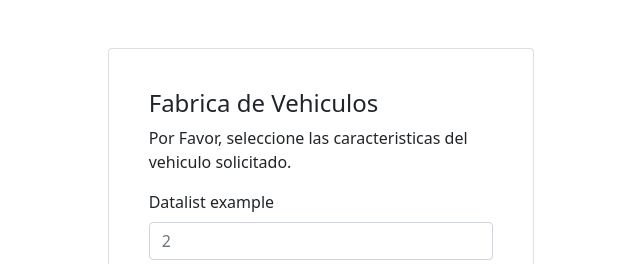
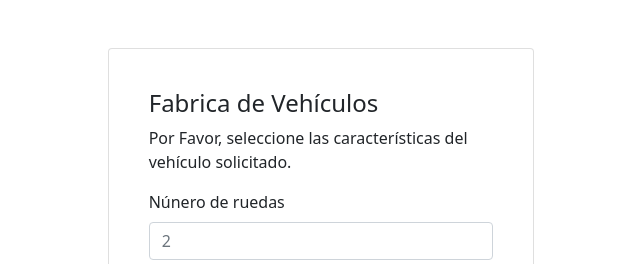
Before and after one commit to jCoceres/Desafio-4-Vehiculos, a plain HTML site: page desafio4/index.html in a window 1280 px wide. Shown: the top 264 px of the page, 319-959 px from the left. Drawn offline with nearby package versions, Linux system fonts and the light colour scheme.

Commit message:
se corrigieron las palabras

```diff
--- a/desafio4/index.html
+++ b/desafio4/index.html
@@ -11,12 +11,12 @@
     <div class="mx-auto col-md-4">
         <div class="card p-4 mt-5">
             <div class="card-body">
-                <h5 class="card-title h4">Fabrica de Vehiculos</h5>
-                <p class="card-text">Por Favor, seleccione las caracteristicas del vehiculo solicitado.</p>
+                <h5 class="card-title h4">Fabrica de Vehículos</h5>
+                <p class="card-text">Por Favor, seleccione las características del vehículo solicitado.</p>
                 <form class="row g-3 needs-validation" novalidate>
 
                     <div class="mb-3">
-                        <label for="exampleDataList" class="form-label">Datalist example</label>
+                        <label for="exampleDataList" class="form-label">Núnero de ruedas</label>
                         <input class="form-control" list="datalistOptions" id="exampleDataList" placeholder="2" required>
                         <datalist id="datalistOptions">
                             <option value="2">
```
